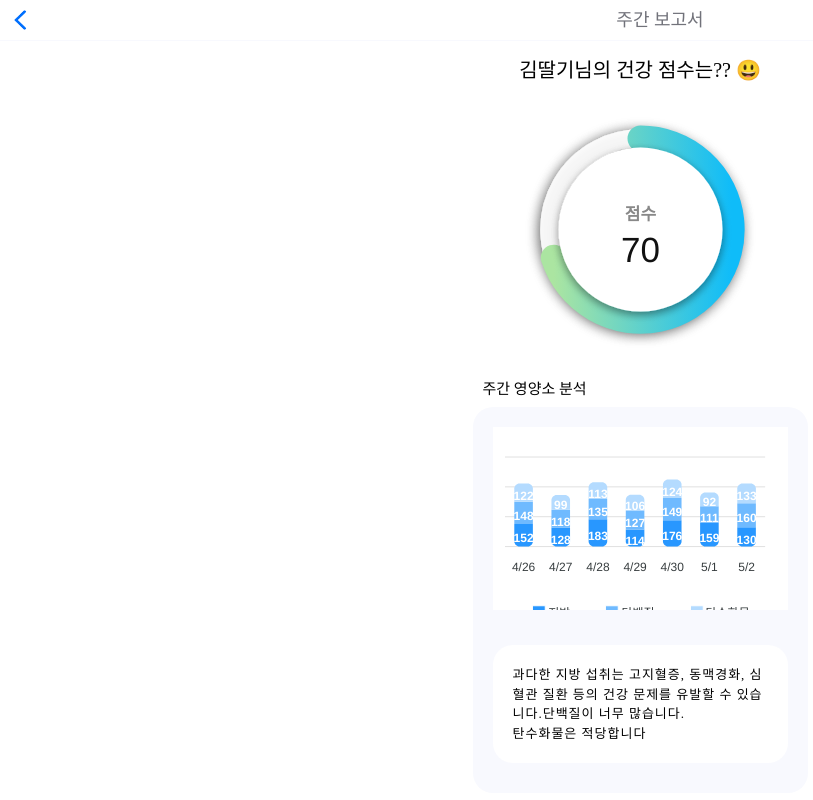
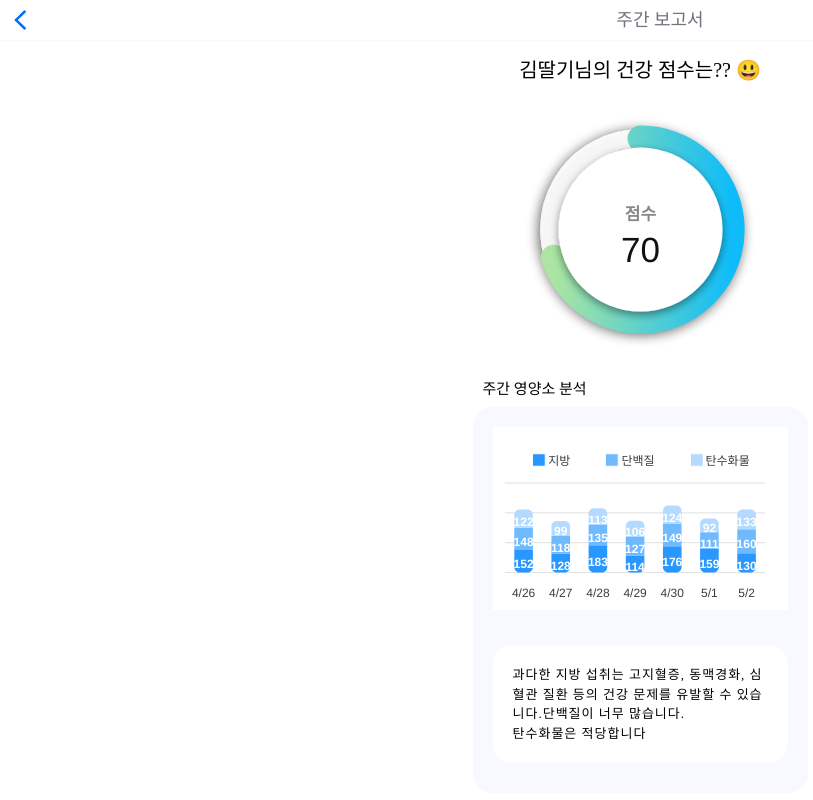
Before and after one commit to kookmin-sw/capstone-2023-11, a React (Create React App) app in the folder web_frontend/: page /senior/summary in a window 1280 px wide. Shown: the top 800 px of the page, without its empty margins (0-813 px from the left). Built offline with nearby package versions, Linux system fonts and the light colour scheme; a web font is replaced by a local one.

Commit message:
[fix] 더미데이터 형식 수정

```diff
--- a/web_frontend/src/components/seniorSummary/NutrientChart.tsx
+++ b/web_frontend/src/components/seniorSummary/NutrientChart.tsx
@@ -85,7 +85,7 @@ function NutrientChart() {
           },
         },
         legend: {
-          position: "bottom",
+          position: "top",
           offsetY: 20,
           fontFamily: "Pretendard_Bold",
           itemMargin: {
--- a/web_frontend/src/core/atom.tsx
+++ b/web_frontend/src/core/atom.tsx
@@ -1,6 +1,7 @@
 import { atom } from "recoil";
 
 export interface IUserData {
+  name: string;
   isMale: boolean;
   age: number;
   weight: number;
```
